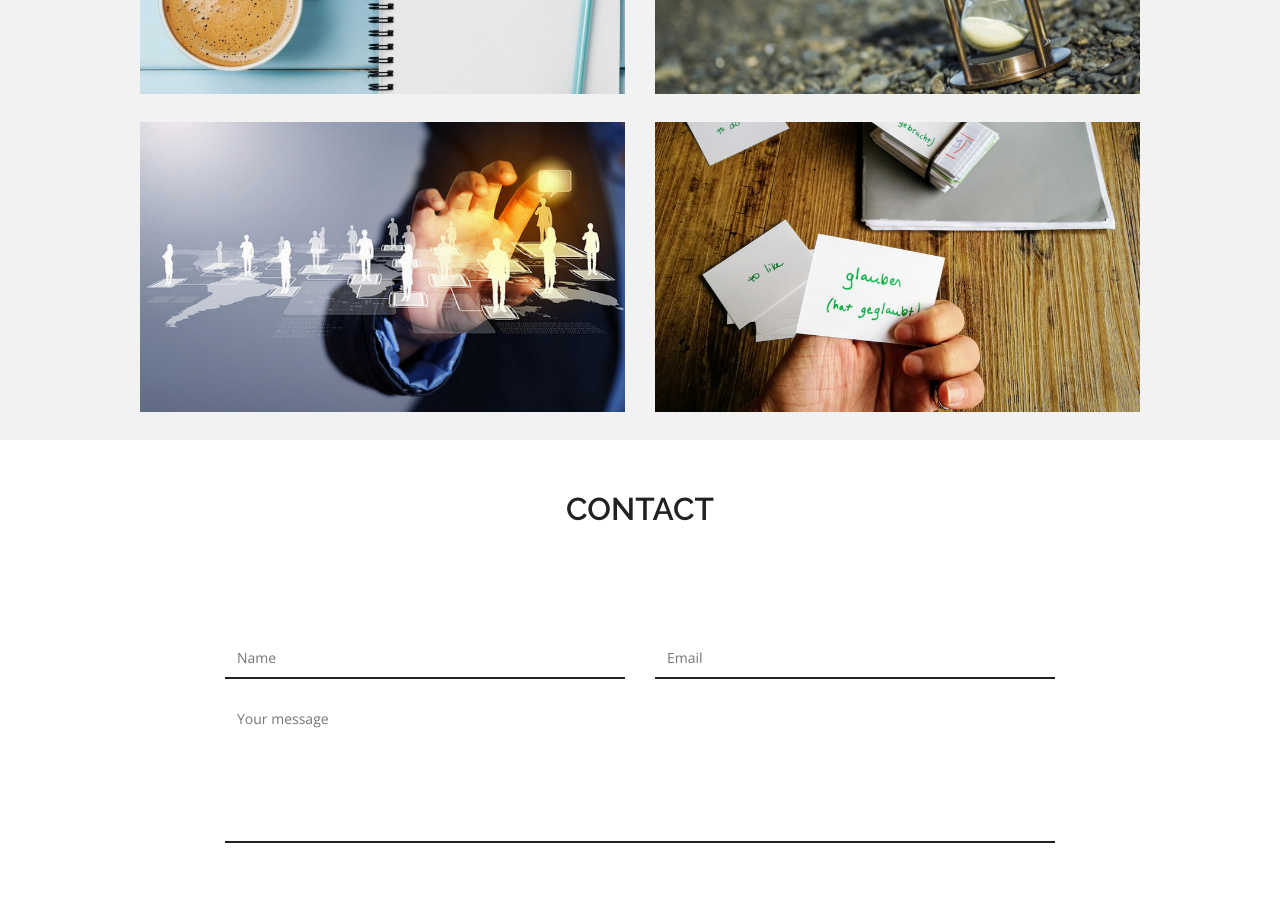
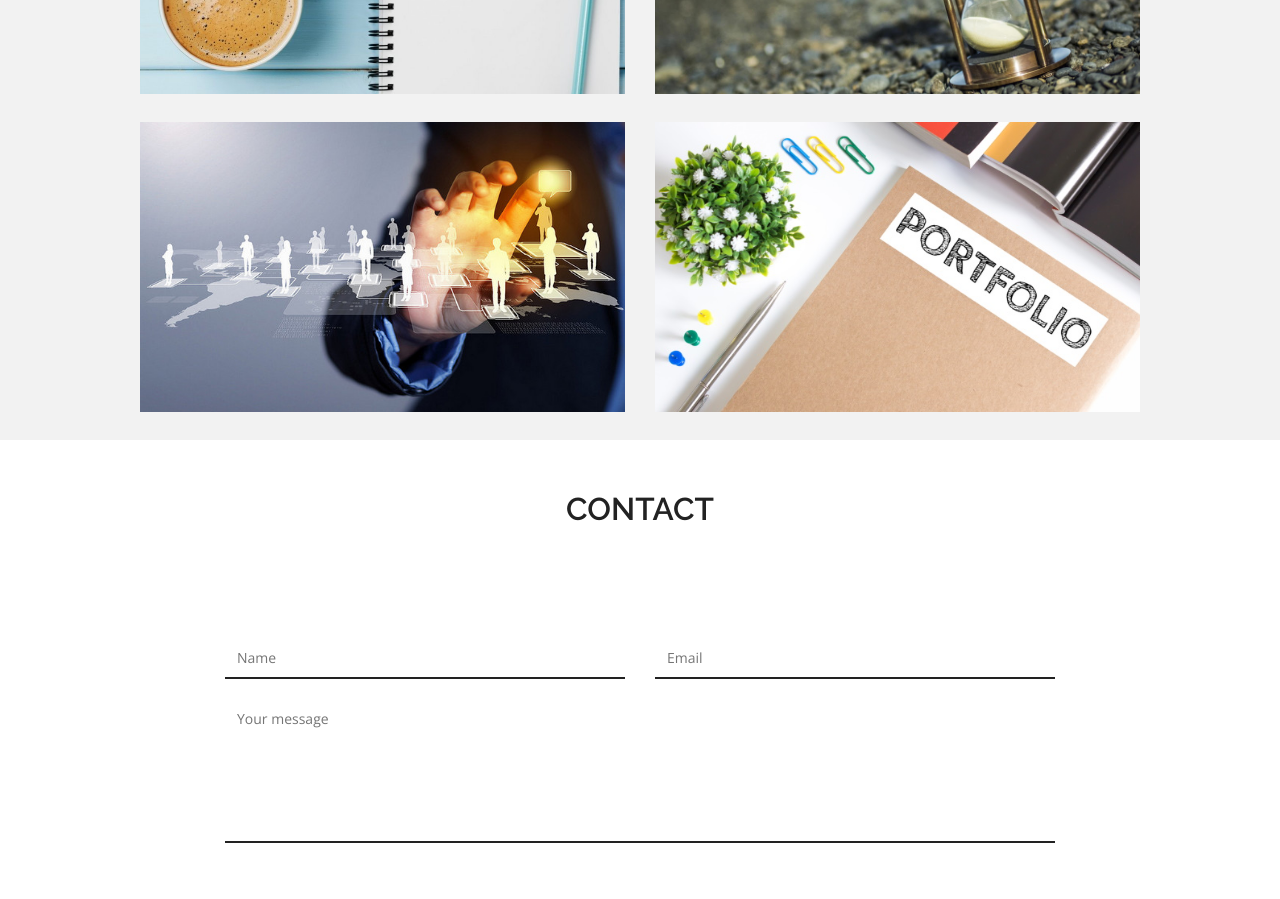
Before and after one commit to Freiii21/portfolio-react, a React (Create React App) app: page / in a window 1280 px wide. Shown: the part 1780-2679 px from the top of the page. Built offline with nearby package versions, Linux system fonts and the light colour scheme.

Commit message:
#42 changed cards project to portfolio

```diff
--- a/src/e3-projects/Projects.tsx
+++ b/src/e3-projects/Projects.tsx
@@ -7,6 +7,7 @@ import counter from '../assets/images/counter.jpg'
 import cards from '../assets/images/cards.jpg'
 import todolist from '../assets/images/todolist.jpg'
 import socialNetwork from '../assets/images/socialNetwork.jpg'
+import portfolio from '../assets/images/portfolio.jpg'
 
 type ProjectsPropsType = {
     projectsRef: MutableRefObject<null | HTMLDivElement>
@@ -23,7 +24,8 @@ export const Projects = (props: ProjectsPropsType) => {
         {bgImage: todolist, title: 'Todolist', link: 'https://freiii21.github.io/react-todolist/'},
         {bgImage: counter, title: 'Counter', link: 'https://freiii21.github.io/react-counter/'},
         {bgImage: socialNetwork, title: 'Social network', link: 'https://freiii21.github.io/react-social-network/'},
-        {bgImage: cards, title: 'Cards', link: 'https://freiii21.github.io/react-cards/'},
+        {bgImage: portfolio, title: 'Portfolio', link: 'https://freiii21.github.io/portfolio-react/'},
+        // {bgImage: cards, title: 'Cards', link: 'https://freiii21.github.io/react-cards/'},
     ];
     const myProjectsMap = myProjects.map(project => <Project bgImage={project.bgImage}
                                                              title={project.title}
```
Also changed, not shown: src/assets/images/portfolio.jpg (added).
